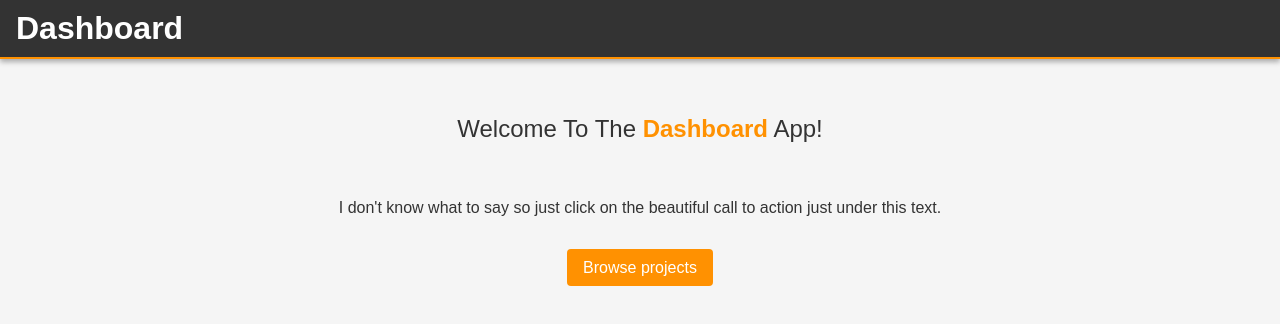
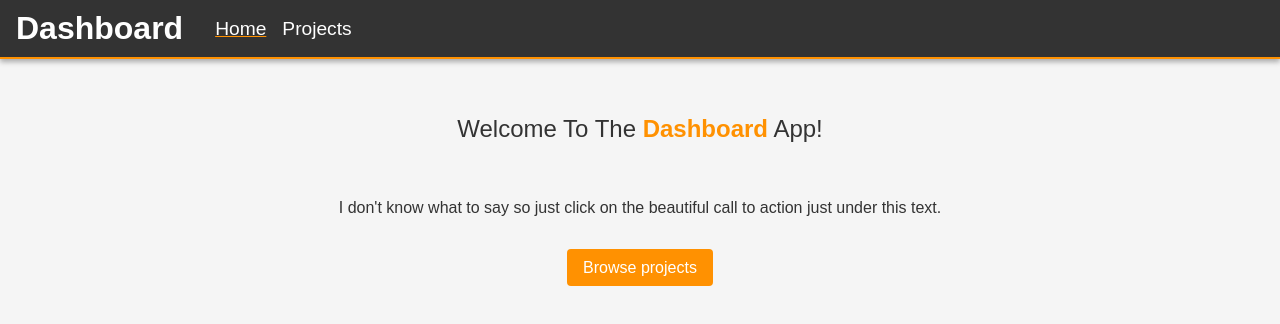
Before and after one commit to sws-lab/open-verification-dashboard, a SvelteKit app: page / in a window 1280 px wide. Shown: the top 324 px of the page. Built offline with nearby package versions, Linux system fonts and the light colour scheme.

Commit message:
added better accessibility

```diff
--- a/src/lib/components/header.svelte
+++ /dev/null
@@ -1,32 +0,0 @@
-<header>
-	<h1><a href="/">Dashboard</a></h1>
-</header>
-
-<style lang="scss">
-	header {
-		display: flex;
-		justify-content: start;
-		align-items: center;
-		background-color: #333;
-		border-bottom: 2px solid var(--accent-color);
-		box-shadow: 0 3px 5px rgb(0, 0, 0, 0.3);
-		position: relative;
-		z-index: 100;
-		height: var(--header-height);
-		padding: 0 1rem;
-
-		h1 {
-			width: fit-content;
-			a {
-				color: white;
-				text-decoration: none;
-				transition: color 0.3s ease;
-
-				&:hover {
-					color: var(--accent-color);
-					transform: scale(10);
-				}
-			}
-		}
-	}
-</style>
--- a/src/lib/components/index.ts
+++ /dev/null
@@ -1 +0,0 @@
-export { default as Header } from './header.svelte';
--- a/src/lib/components/ui/pageSelector.svelte
+++ b/src/lib/components/ui/pageSelector.svelte
@@ -7,6 +7,7 @@
 		maxVisiblePages?: number;
 		href: string;
 		params?: Record<string, string>;
+		label: string;
 	}
 
 	let {
@@ -14,6 +15,7 @@
 		totalPages,
 		maxVisiblePages = 5,
 		href,
+		label,
 		params = {}
 	}: PageSelectorProps = $props();
 
@@ -50,17 +52,19 @@
 			href={buildUrl(page)}
 			class:active={currentPage === page}
 			aria-current={currentPage === page ? 'page' : undefined}
+			aria-label={currentPage === page ? `Current page ${page}` : `Go to page ${page}`}
+			rel={currentPage === page ? 'nofollow' : undefined}
 		>
 			{page}
 		</a>
 	</li>
 {/snippet}
 
-<nav class="page-selector" aria-label="Page navigation">
+<nav class="page-selector" aria-label="{label}, page {currentPage} of {totalPages}">
 	<ul>
 		{#if currentPage > 1}
 			<li class="prev">
-				<a href={buildUrl(currentPage - 1)} aria-label="Previous page">
+				<a href={buildUrl(currentPage - 1)} aria-label="Previous page" rel="prev">
 					<Icon icon="navigate_before" />
 				</a>
 			</li>
@@ -71,7 +75,7 @@
 		{/if}
 
 		{#if currentPage > maxVisiblePages - 2}
-			<li class="ellipsis">
+			<li class="ellipsis" aria-hidden="true">
 				<Icon icon="more_horiz" />
 			</li>
 		{/if}
@@ -81,7 +85,7 @@
 		{/each}
 
 		{#if maxVisible < totalPages - 1}
-			<li class="ellipsis">
+			<li class="ellipsis" aria-hidden="true">
 				<Icon icon="more_horiz" />
 			</li>
 		{/if}
@@ -92,7 +96,7 @@
 
 		{#if currentPage < totalPages}
 			<li class="next">
-				<a href={buildUrl(currentPage + 1)} aria-label="Next page">
+				<a href={buildUrl(currentPage + 1)} aria-label="Next page" rel="next">
 					<Icon icon="navigate_next" />
 				</a>
 			</li>
--- a/src/lib/components/ui/search.svelte
+++ b/src/lib/components/ui/search.svelte
@@ -16,8 +16,14 @@
 	}
 </script>
 
-<nav class="search">
-	<input type="text" placeholder="Filter" bind:value={searchQuery} oninput={search} />
+<nav class="search" role="search" aria-label="Filter list by name">
+	<input
+		type="text"
+		placeholder="Filter"
+		bind:value={searchQuery}
+		oninput={search}
+		role="searchbox"
+	/>
 </nav>
 
 <style lang="scss">
--- a/src/routes/+layout.svelte
+++ b/src/routes/+layout.svelte
@@ -1,10 +1,76 @@
 <script>
 	import '@fontsource-variable/manrope';
 	import '@fontsource-variable/material-symbols-rounded';
-	import { Header } from '$components';
 	import '../global.scss';
+	import { page } from '$app/state';
+
 	let { children } = $props();
 </script>
 
-<Header />
+<header>
+	<h1>Dashboard</h1>
+	<ul>
+		<li>
+			<a href="/" class:active={page.url.pathname === '/'} aria-current={page.url.pathname === '/'}
+				>Home</a
+			>
+		</li>
+		<li>
+			<a
+				href="/projects"
+				class:active={page.url.pathname === '/projects'}
+				aria-current={page.url.pathname === '/projects'}>Projects</a
+			>
+		</li>
+	</ul>
+</header>
 {@render children()}
+
+<style lang="scss">
+	header {
+		display: flex;
+		justify-content: start;
+		align-items: center;
+		background-color: #333;
+		border-bottom: 2px solid var(--accent-color);
+		box-shadow: 0 3px 5px rgb(0, 0, 0, 0.3);
+		position: relative;
+		z-index: 100;
+		height: var(--header-height);
+		padding: 0 1rem;
+
+		h1 {
+			width: fit-content;
+			color: white;
+			margin: 0;
+			padding: 0;
+		}
+
+		ul {
+			display: flex;
+			list-style: none;
+			margin: 0;
+			margin-left: 2rem;
+			padding: 0;
+			gap: 1rem;
+			li {
+				a {
+					color: white;
+					text-decoration: none;
+					transition: color 0.3s ease;
+					font-size: 1.2rem;
+
+					&.active {
+						text-decoration: underline;
+						text-decoration-color: var(--accent-color);
+					}
+
+					&:hover {
+						color: var(--accent-color);
+						transform: scale(10);
+					}
+				}
+			}
+		}
+	}
+</style>
--- a/src/routes/projects/+page.svelte
+++ b/src/routes/projects/+page.svelte
@@ -68,6 +68,7 @@
 			{/each}
 		</div>
 		<PageSelector
+			label="Project pagination"
 			href="/projects"
 			currentPage={data.page}
 			totalPages={data.totalPages}
```
Also changed, not shown: src/routes/projects/[id=number]/[revision=number]/proofObligations/+page.svelte (+51 -14 lines).
